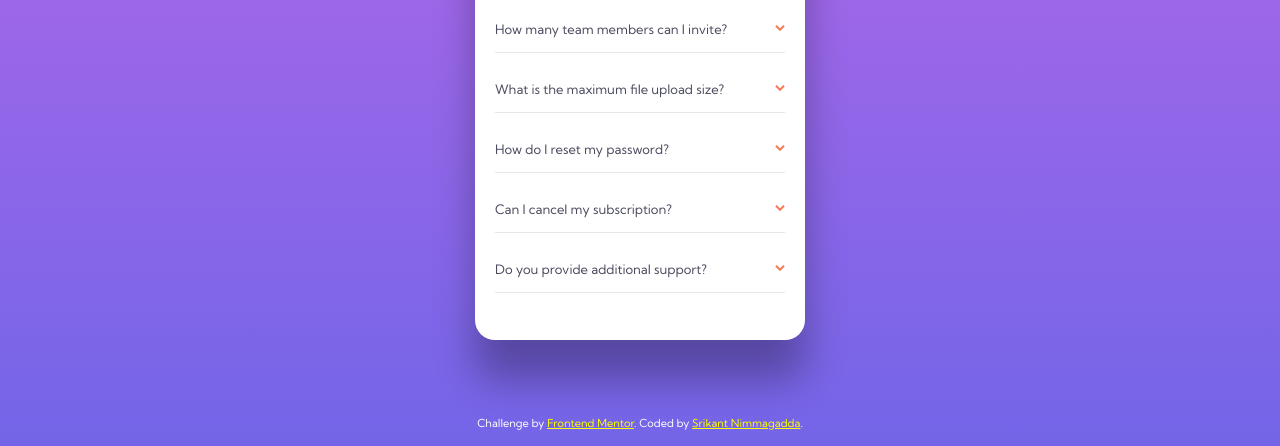
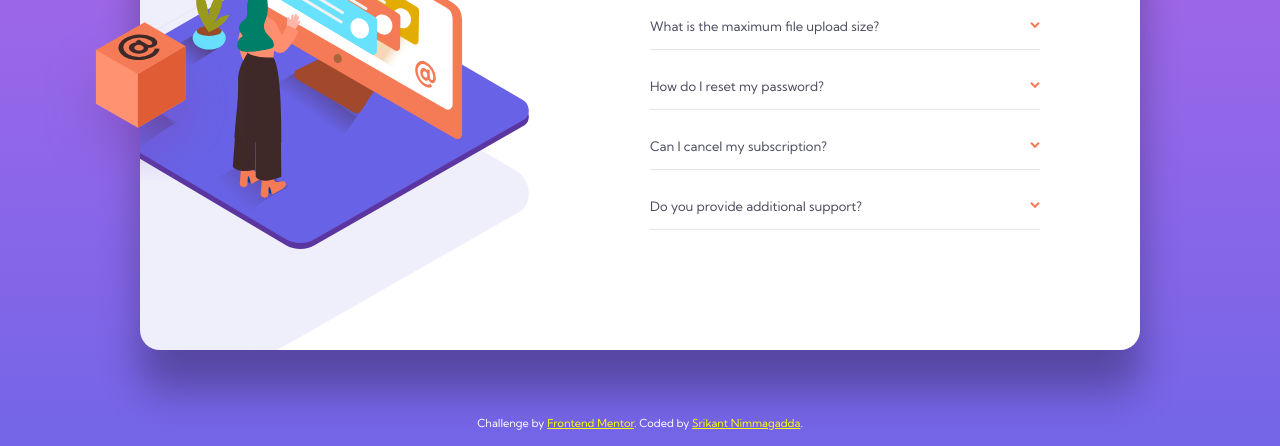
Before and after one commit to srikant-n/fm-faq-accordion-card, a plain HTML site: page index.html in a window 1280 px wide. Shown: the part 354-800 px from the top of the page. Drawn offline with Linux system fonts and the light colour scheme.

Commit message:
Add media query for desktop layout

```diff
--- a/index.html
+++ b/index.html
@@ -18,41 +18,49 @@
 <body>
 
   <main>
-    <img id="decorative-image" src="./images/illustration-woman-online-mobile.svg" alt=""/>
+    <div id="container">
+      <div id="decorative-image"></div>
       <div id="faq">
         <h1>FAQ</h1>
         <input type="checkbox" id="faq1" name="faq1">
-      <label for="faq1"><span>How many team members can I invite?</span><img id="arrow" src="./images/icon-arrow-down.svg" alt=""></label>
+        <label for="faq1"><span>How many team members can I invite?</span><img id="arrow"
+            src="./images/icon-arrow-down.svg" alt=""></label>
         <div class="content">
           <p>You can invite up to 2 additional users on the Free plan. There is no limit on
             team members for the Premium plan.</p>
         </div>
 
         <input type="checkbox" id="faq2" name="faq2">
-      <label for="faq2"><span>What is the maximum file upload size?</span><img id="arrow" src="./images/icon-arrow-down.svg" alt=""></label>
+        <label for="faq2"><span>What is the maximum file upload size?</span><img id="arrow"
+            src="./images/icon-arrow-down.svg" alt=""></label>
         <div class="content">
           <p>No more than 2GB. All files in your account must fit your allotted storage space.</p>
         </div>
 
         <input type="checkbox" id="faq3" name="faq3">
-      <label for="faq3"><span>How do I reset my password?</span><img id="arrow" src="./images/icon-arrow-down.svg" alt=""></label>
+        <label for="faq3"><span>How do I reset my password?</span><img id="arrow" src="./images/icon-arrow-down.svg"
+            alt=""></label>
         <div class="content">
           <p>Click “Forgot password” from the login page or “Change password” from your profile page.
             A reset link will be emailed to you.</p>
         </div>
 
         <input type="checkbox" id="faq4" name="faq4">
-      <label for="faq4"><span>Can I cancel my subscription?</span><img id="arrow" src="./images/icon-arrow-down.svg" alt=""></label>
+        <label for="faq4"><span>Can I cancel my subscription?</span><img id="arrow" src="./images/icon-arrow-down.svg"
+            alt=""></label>
         <div class="content">
           <p>Yes! Send us a message and we’ll process your request no questions asked.</p>
         </div>
 
         <input type="checkbox" id="faq5" name="faq5">
-      <label for="faq5"><span>Do you provide additional support?</span><img id="arrow" src="./images/icon-arrow-down.svg" alt=""></label>
+        <label for="faq5"><span>Do you provide additional support?</span><img id="arrow"
+            src="./images/icon-arrow-down.svg" alt=""></label>
         <div class="content">
           <p>Chat and email support is available 24/7. Phone lines are open during normal business hours.</p>
         </div>
       </div>
+    </div>
+    <div id="decorative-image-box"></div>
   </main>
 
   <footer class="attribution">
--- a/style.css
+++ b/style.css
@@ -34,10 +34,23 @@ main {
   box-shadow: 0 40px 40px rgba(0, 0, 0, 0.3);
 }
 
+#container {
+  width: 100%;
+  height: 100%;
+}
+
 #decorative-image {
   position: relative;
   top: -19%;
-  left: 18px;
+  left: 50%;
+  background: url("./images/illustration-woman-online-mobile.svg");
+  width: 290px;
+  height: 190px;
+  transform: translateX(-145px);
+}
+
+#decorative-image-box {
+  display:none;
 }
 
 #faq {
@@ -115,3 +128,55 @@ input:checked + label + .content {
 .attribution a {
   color: #ff0;
 }
+
+
+@media (orientation: landscape) {
+  main {
+    width: 1000px;
+    height: 600px;
+    background-image: url("./images/bg-pattern-desktop.svg");
+    background-size: 1000px auto;
+    background-position: -610px -295px;
+
+    max-width: 85vw;
+    max-height: 70vh;
+  }
+
+  #container {
+    overflow: hidden;
+  }
+
+  #decorative-image {
+    background: url("./images/illustration-woman-online-desktop.svg") no-repeat;
+    position: relative;
+    top: 100px;
+    left: 62px;
+    width: 472px;
+    height: 360px;
+  }
+
+  #decorative-image-box {
+    display: block;
+    position: fixed;
+    top: 230px;
+    left: 50px;
+    background: url("./images/illustration-box-desktop.svg");
+    width: 200px;
+    height: 160px;
+    transform: translateX(-145px);
+  }
+
+  h1 {
+    text-align: left;
+  }
+
+  #faq {
+    position: fixed;
+    top: 30px;
+    left: 50%;
+    margin: 10px;
+    padding: 3% 90px 20px 0;
+    height: 80%;
+    overflow-y: auto;
+  }
+}
```
Lines whose indentation alone changed are shown as unchanged.
